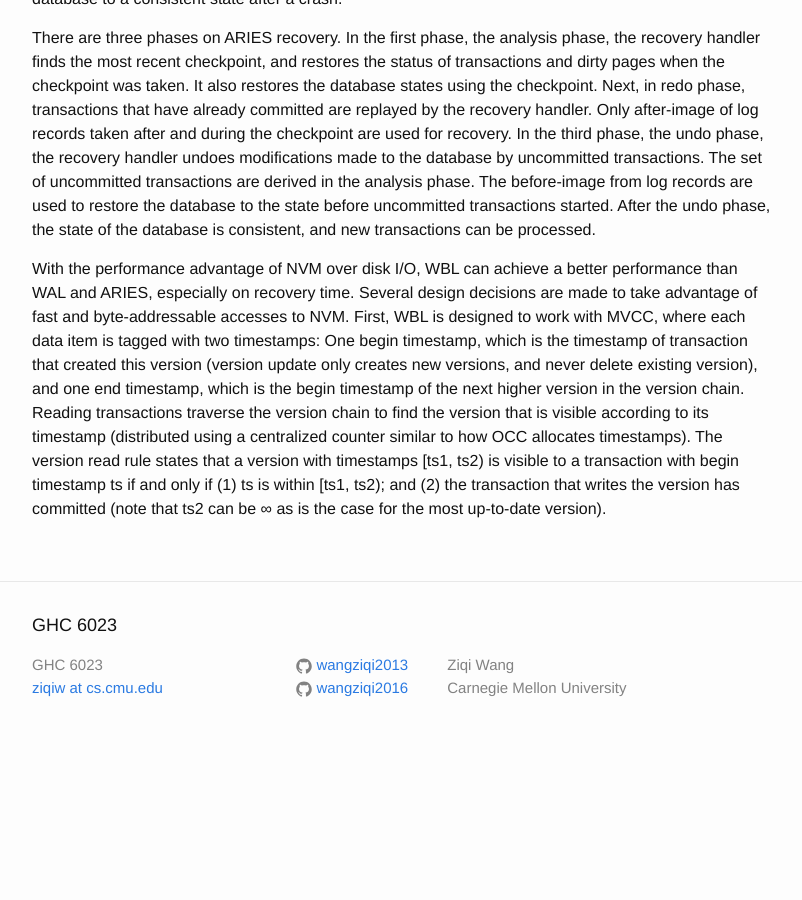
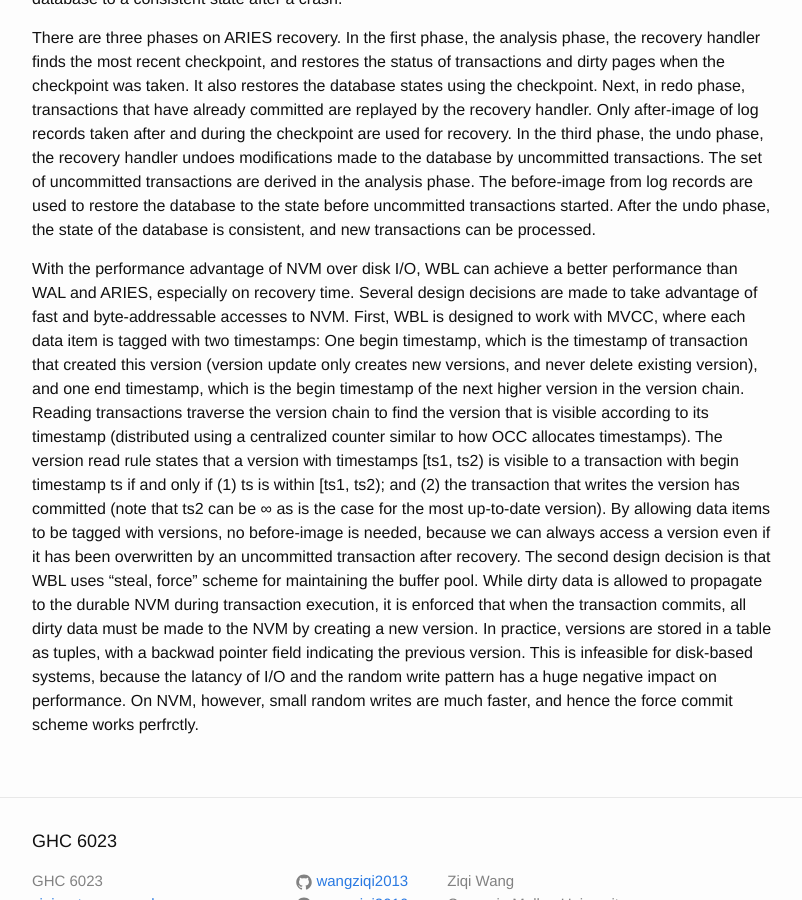
Before and after one commit to wangziqi2013/wangziqi2013.github.io, a Jekyll site: the page built from _posts/2019-01-12-wbl.markdown, in a window 1280 px wide and 900 px high, scrolled down 1063 px. Shown: the whole window, without its empty margins (238-1040 px from the left). Built offline with Jekyll 4.4.1, drawn with Linux system fonts in a browser that asks for light colours; before the commit the page ends 1822 px from its top, so only the background shows below that.

Commit message:
Finish second design

```diff
--- a/_posts/2019-01-12-wbl.markdown
+++ b/_posts/2019-01-12-wbl.markdown
@@ -54,3 +54,11 @@ traverse the version chain to find the version that is visible according to its
 counter similar to how OCC allocates timestamps). The version read rule states that a version with timestamps [ts1, ts2)
 is visible to a transaction with begin timestamp ts if and only if (1) ts is within [ts1, ts2); and (2) the transaction
 that writes the version has committed (note that ts2 can be &infin; as is the case for the most up-to-date version).
+By allowing data items to be tagged with versions, no before-image is needed, because we can always access a version
+even if it has been overwritten by an uncommitted transaction after recovery. The second design decision is that WBL
+uses "steal, force" scheme for maintaining the buffer pool. While dirty data is allowed to propagate to the durable NVM
+during transaction execution, it is enforced that when the transaction commits, all dirty data must be made to the
+NVM by creating a new version. In practice, versions are stored in a table as tuples, with a backwad pointer field
+indicating the previous version. This is infeasible for disk-based systems, because the latancy of I/O and the random write
+pattern has a huge negative impact on performance. On NVM, however, small random writes are much faster, and hence the
+force commit scheme works perfrctly.
```
